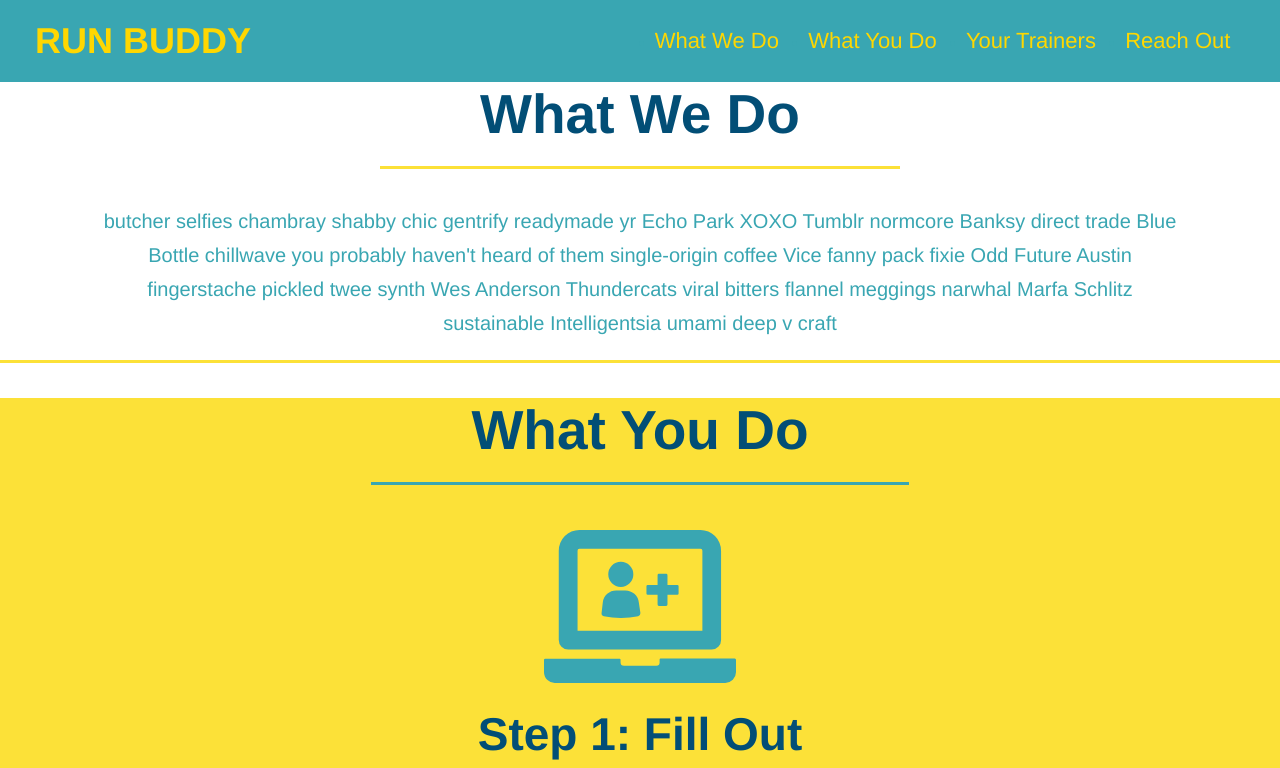
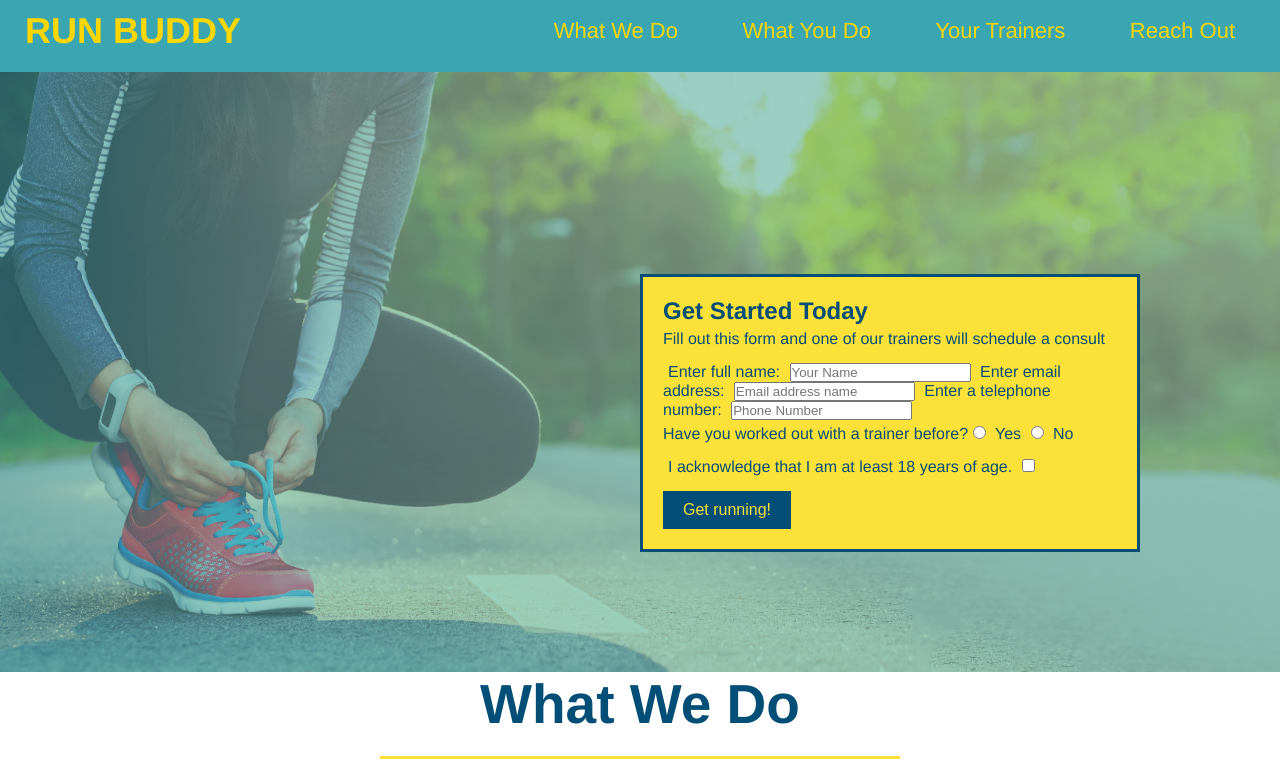
Before and after one commit to Kyi-Lay/Module-1-Run-Buddy-Project, a plain HTML site: page index.html in a window 1280 px wide. Shown: the top 768 px of the page. Drawn offline with Linux system fonts and the light colour scheme.

Commit message:
first commit

```diff
--- a/assets/css/style.css
+++ b/assets/css/style.css
@@ -16,6 +16,7 @@ body {
 header {
   padding: 20px 35px;
   background-color: #39a6b2;
+  padding: 10PX 15PX 20PX 25PX;
   display: flex;
   justify-content: space-between;
   align-items: center;
@@ -25,7 +26,9 @@ header {
 header h1 {
   font-weight: bold;
   font-size: 36px;
+  margin: 0;
   color: gold;
+  display: inline;
 }
 
 /* This will make every a tag in header tag  */
@@ -42,31 +45,113 @@ header nav a {
 
 /* Header include the heading title and navbar. This take navbar for 50% width in header */
 header nav {
-  width: 50%;
+  float: right;
+  margin: 7PX 0;
+}
+
+header nav ul li {
+  display: inline;
+}
+
+header nav ul li a {
+  margin: 0 30px;
+  font-weight: lighter;
+  font-size: 22px;
+}
+
+* {
+  margin: 0;
+  padding: 0;
 }
 
 /* Navbar is making with unorder list and this flex will change list direction in row. */
 header ul {
-  display: flex;
   justify-content: space-around;
 }
-footer {
 
-  background: #fce138;
+/* section {
+  padding: 60px;
+  background-image: url("../images/hero-bg.jpg");
+} */
 
-  width: 100%;
+/* Hero Style Star */
+.hero {
+  background-image: url("../images/hero-bg.jpg");
+  height: 600px;
+}
+/* Hero Style Star */
 
-  padding: 40px 35px;
+/* Hero Style Star */
+.hero {
+  background-image: url("../images/hero-bg.jpg");
+  height: 600px;
+  background-size: cover;
+  background-position: center;
+  position: relative;
+}
+/* Hero Style End */
 
+.hero-form {
+  background-color: #fce138;
+  padding: 20px;
+  width: 500px;
+  color: #024e76;
+  border-color: solid;
+  border-width: 3px;
+  border-color: #024e76;
+  border: solid 3px #024e76;
+}
+
+.hero-form {
+  border: 3px solid #024e76;
+  background-color: #fce138;
+  padding: 20px;
+  width: 500px;
+  color: #024e76;
+  position: absolute;
+  bottom: 120px;
+  right: 140px;
+}
+
+.hero-form h3 {
+  font-size: 24px;
+  margin: 0;
+}
+
+.hero-form p {
+  margin: 5px 0 15px 0;
+}
+
+.form-input {
+  border: 1px solid #024e76;
+  display: block;
+  padding: 7px 15px;
+  font-size: 16px;
+  color: #024e76;
+  width: 100px;
+  margin-bottom: 15px;
+}
+
+.hero-form label {
+  margin: 0 5px;
+}
+
+.hero-form button {
+  color: #fce138;
+  background-color: #024e76;
+  border: none;
+  padding: 10px 20px;
+  font-size: 16px;
+  /* HERO STYLE END */
 }
 
 .intro {
   text-align: center;
 }
 
-.intro {
+.intro h2 {
   font-size: 55px;
-  color: #39a6b2;
+  color: #024e76;
   margin-bottom: 35px;
   padding: 0 100px 20px 100px;
   border-bottom: 3px solid;
@@ -87,7 +172,7 @@ footer {
 
 .intro p {
   /* add this alongside your other declarations */
-  margin: auto;
+  margin: 0 auto;
 }
 
 .steps {
@@ -129,7 +214,7 @@ footer {
 
  /* and this one */
 
- .steps h2 {
+.steps h2 {
 
 }
 
@@ -158,106 +243,123 @@ footer {
   font-size: 38px;
 }
 
-footer h2 {
-
-  display: inline;
-
-  color: #024e76;
-
-  font-size: 30px;
-
-  margin: 0;
-
-}
-
-footer div {
-
-  float: right;
-
-  line-height: 1.5;
-
-  text-align: right;
-
-}
-
-footer a {
-
-  color: #024e76;
-
+.trainers {
+  text-align: center;
 }
 
 .trainers {
-  text-align: center;
-}
-.trainer {
   width: 900px;
   margin: 0 auto 30px auto;
-  background: #024E76;
-  color: #FEC138;
-  overflow: auto;
+  background: #024e76;
+  color: #fce138;
 }
-.trainer img {
+
+.trainers img {
   width: 35%;
   float: left;
 }
-.trainer-bio {
+
+.trainers-bio {
   padding: 35px;
   float: left;
   width: 65%;
 }
+
+.text-left {
+  text-align: left;
+}
+
+.text-right {
+  text-align: right;
+}
+
 .trainer-bio h3 {
   font-size: 32px;
   margin-bottom: 8px;
 }
+
 .trainer-bio h4 {
   font-weight: lighter;
   font-size: 26px;
   margin-bottom: 25px;
 }
+
 .trainer-bio p {
   font-size: 17px;
   line-height: 1.3;
 }
-.text-left {
-  text-align: left;
+
+.section-title {
+  font-size: 55px;
+  display: inline-block;
+  padding: 0 100px 20px 100px;
+  border-bottom: 3px solid;
+  margin-bottom: 35px;
+  color: #024e76;
 }
-.text-right {
-  text-align: right;
-}
-
-
 
 /* REACH OUT STYLE START */
 .contact {
   text-align: center;
   background: #024e76;
 }
+
 .contact h2 {
   color: #fce138;
 }
+
 .contact-info iframe {
   width: 400px;
   height: 400px;
 }
+
 .contact-info div {
   width: 410px;
   display: inline-block;
   vertical-align: top;
   text-align: left;
-  margin: 30px 0 0 60px;
+  margin: 0 0 60px;
   color: white;
 }
+
 .contact-info h3 {
   color: #fce138;
   font-size: 32px;
 }
-.contact-info p,
-.contact-info address {
+
+.contact-info p, .contact-info address {
   margin: 20px 0;
   line-height: 1.5;
   font-size: 20px;
   font-style: normal;
 }
+
 .contact-info a {
   color: #fce138;
+/* REACH OUT STYLE END */
 }
+
+footer {
+
+  background: #fce138;
+  width: 100%;
+  padding: 40px 35px;
+}
+
+footer h2 {
+  display: inline;
+  color: #024e76;
+  font-size: 30px;
+  margin: 0;
+}
+
+footer div {
+  float: right;
+  line-height: 1.5;
+  text-align: right;
+}
+
+footer a {
+  color: #024e76;
+
+}
--- a/index.html
+++ b/index.html
@@ -3,7 +3,7 @@
   <head>
     <meta charset="UTF-8" />
     <meta name="viewport" content="width=device-width, initial-scale=1.0" />
-    <title>Run Buddy</title>
+    <title>Privacy Policy-Run Buddy</title>
     <link rel="stylesheet" href="./assets/css/style.css" />
   </head>
   <body>
@@ -25,7 +25,42 @@
     </header>
 
     <!-- hero jumbotrun -->
-    <section></section>
+    <section class="hero">
+      <div class="hero-form">
+        <h3>Get Started Today</h3>
+
+        <p>Fill out this form and one of our trainers will schedule a consult</p>
+        <!-- Add form element -->
+        <form>
+          <label for="name">Enter full name:</label>
+          <input type="text"Placeholder="Your Name" name="name" id="name" />
+
+          <label for="emaile">Enter email address:</label>
+          <input type="text"Placeholder="Email address name" name="email" id="email" />
+
+          <label for="phone">Enter a telephone number:</label>
+          <input type="text"Placeholder="Phone Number" name="phone" id="phone" />
+
+          <p>
+            Have you worked out with a trainer before?
+          <input type="radio" name="trainer-confirm" id="trainer-yes" />
+          <label for="trainer-yes">Yes</label>
+          <input type="radio" name="trainer-confirm" id="trainer-no" />
+          <label for="trainer-no">No</label>
+          </p>
+          <p>
+            <label for="checkbox" >
+              I acknowledge that I am at least 18 years of age.
+            </label>
+            <input type="checkbox" name="age-confirm" id="checkbox" />
+          </p>
+          <button type="submit">
+            Get running!
+          </button>
+        </form>
+      </div>
+    </section>
+    <!--end hero-->
 
       <!-- "what we do" section -->
     <section id="what we do" class="intro">
```
